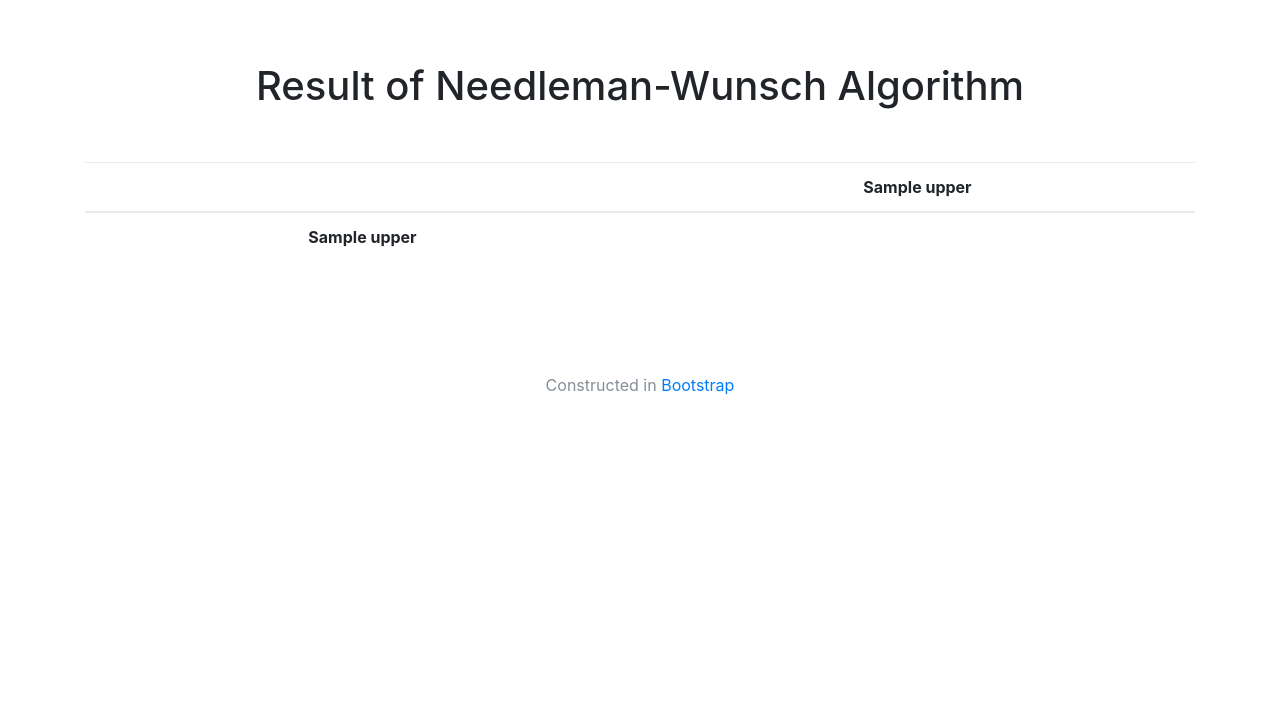
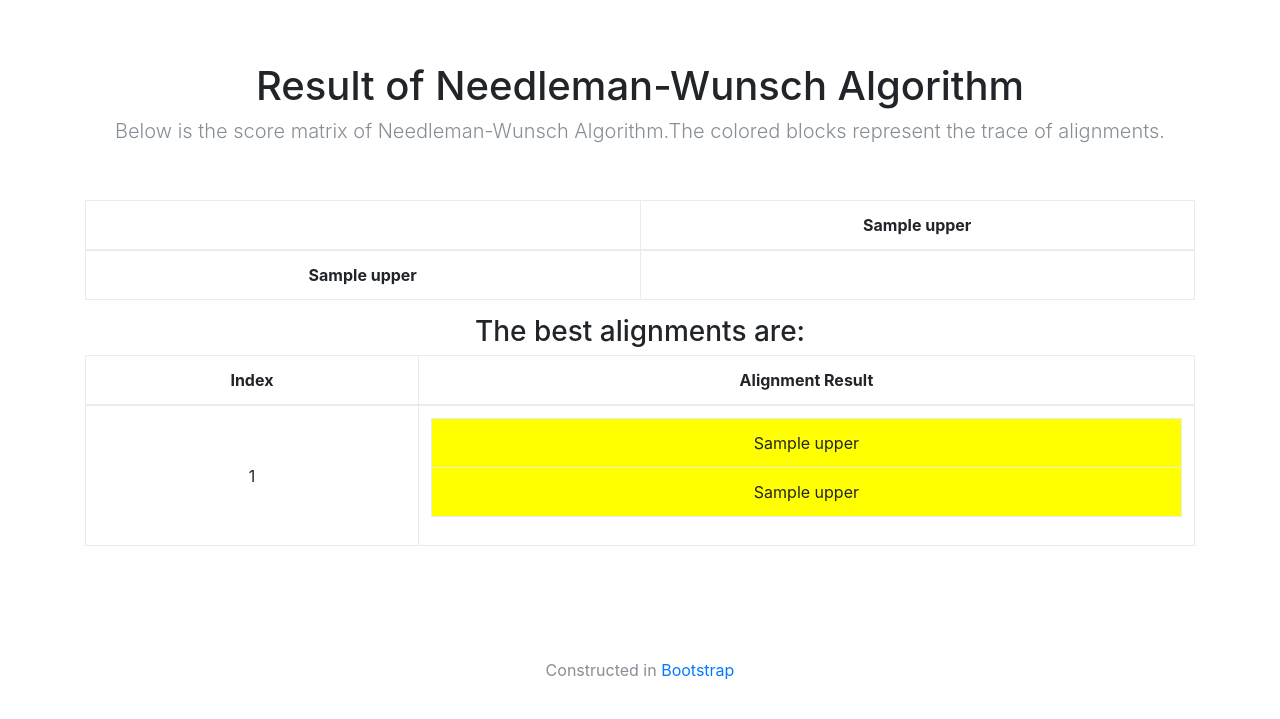
Before and after one commit to terryzhao127/bioinformatics-toolkit, a Django app: template templates/needlemanwunsch/result.html in a window 1280 px wide. Shown: the part 56-775 px from the top of the page. Run offline with Django 3.2, Linux system fonts and the light colour scheme; the template is opened without the code that fills it: most values are stand-ins (such as "Sample title", 1, 10 or a date in 2020); lists and menus that the app fills with data are empty; some libraries are stand-ins or nearby versions.

Commit message:
Needleman-Wunsch Algorithm Basically Finished.

```diff
--- a/templates/needlemanwunsch/page.html
+++ b/templates/needlemanwunsch/page.html
@@ -1,6 +1,6 @@
 {% extends "base.html" %}
 
-{% block title %}FASTA Alignment{% endblock %}
+{% block title %}NW Algorithm{% endblock %}
 
 {% block jumbotron_title %}Needleman-Wunsch Algorithm{% endblock %}
 {% block jumbotron_subtitle %}Please fill required fields: (use lowercase){% endblock %}
--- a/templates/needlemanwunsch/result.html
+++ b/templates/needlemanwunsch/result.html
@@ -4,11 +4,12 @@
 
 {% block jumbotron_title %}Result of Needleman-Wunsch Algorithm{% endblock %}
 {% block jumbotron_subtitle %}
+    Below is the score matrix of Needleman-Wunsch Algorithm.The colored blocks represent the trace of alignments.
 {% endblock %}
 
 {% block content %}
     <div style="overflow: auto">
-        <table class="table">
+        <table class="table table-bordered">
             <thead>
             <tr>
                 <th></th>
@@ -19,18 +20,64 @@
             </thead>
             {% for row in processed_matrix %}
                 <tr>
-
                     {% for score in row %}
                         {% if forloop.counter0 == 0 %}
                             <th class="text-center">
                                 {{ score.upper }}
                             </th>
                         {% else %}
-                            <td>{{ score }}</td>
+                            {% if score.1 == True %}
+                                <td style="background-color: #F0F0F0;">{{ score.0 }}</td>
+                            {% else %}
+                                <td>{{ score.0 }}</td>
+                            {% endif %}
+
                         {% endif %}
                     {% endfor %}
                 </tr>
             {% endfor %}
         </table>
     </div>
+    <h3>The best alignments are:</h3>
+    <div style="overflow: auto;">
+        <table class="table table-bordered">
+            <thead>
+            <tr>
+                <th class="text-center">Index</th>
+                <th class="text-center">Alignment Result</th>
+            </tr>
+            </thead>
+            {% for colored_alignment in colored_alignments %}
+                <tr>
+                    <td class="align-middle">{{ forloop.counter }}</td>
+                    <td class="align-middle">
+                        <table class="table table-bordered">
+                            <tr>
+                                {% for point in colored_alignment %}
+                                    {% if point.2.value == 1 %}
+                                        <td style="background-color: palegreen">{{ point.0.upper }}</td>
+                                    {% elif point.2.value == 2 %}
+                                        <td style="background-color: orangered">{{ point.0.upper }}</td>
+                                    {% else %}
+                                        <td style="background-color: yellow">{{ point.0.upper }}</td>
+                                    {% endif %}
+                                {% endfor %}
+                            </tr>
+                            <tr>
+                                {% for point in colored_alignment %}
+                                    {% if point.2.value == 1 %}
+                                        <td style="background-color: palegreen">{{ point.1.upper }}</td>
+                                    {% elif point.2.value == 2 %}
+                                        <td style="background-color: orangered">{{ point.1.upper }}</td>
+                                    {% else %}
+                                        <td style="background-color: yellow">{{ point.1.upper }}</td>
+                                    {% endif %}
+                                {% endfor %}
+                            </tr>
+                        </table>
+                    </td>
+                </tr>
+            {% endfor %}
+        </table>
+    </div>
 {% endblock %}
```
Also changed, not shown: needlemanwunsch/views.py (+69 -4 lines), db.sqlite3.
